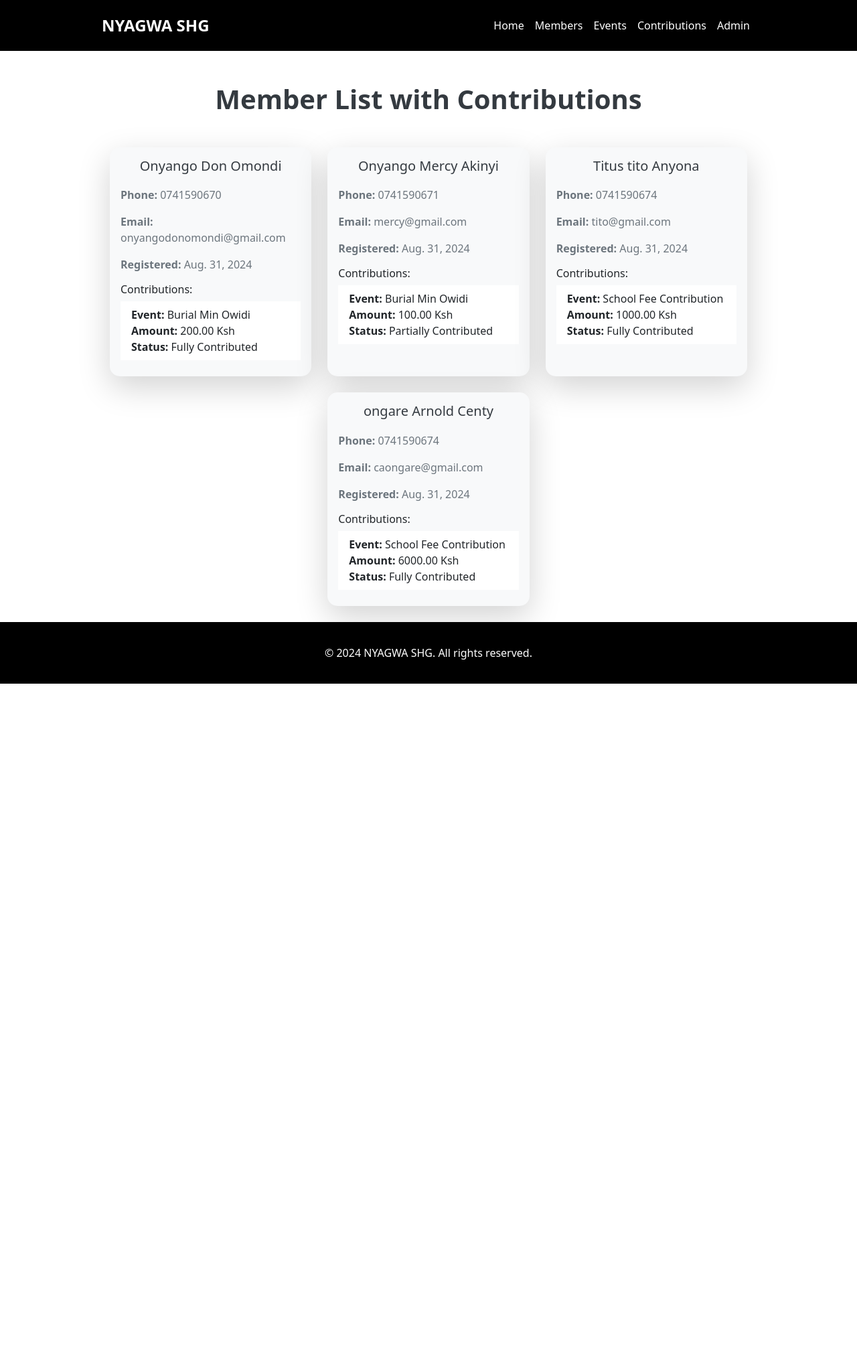
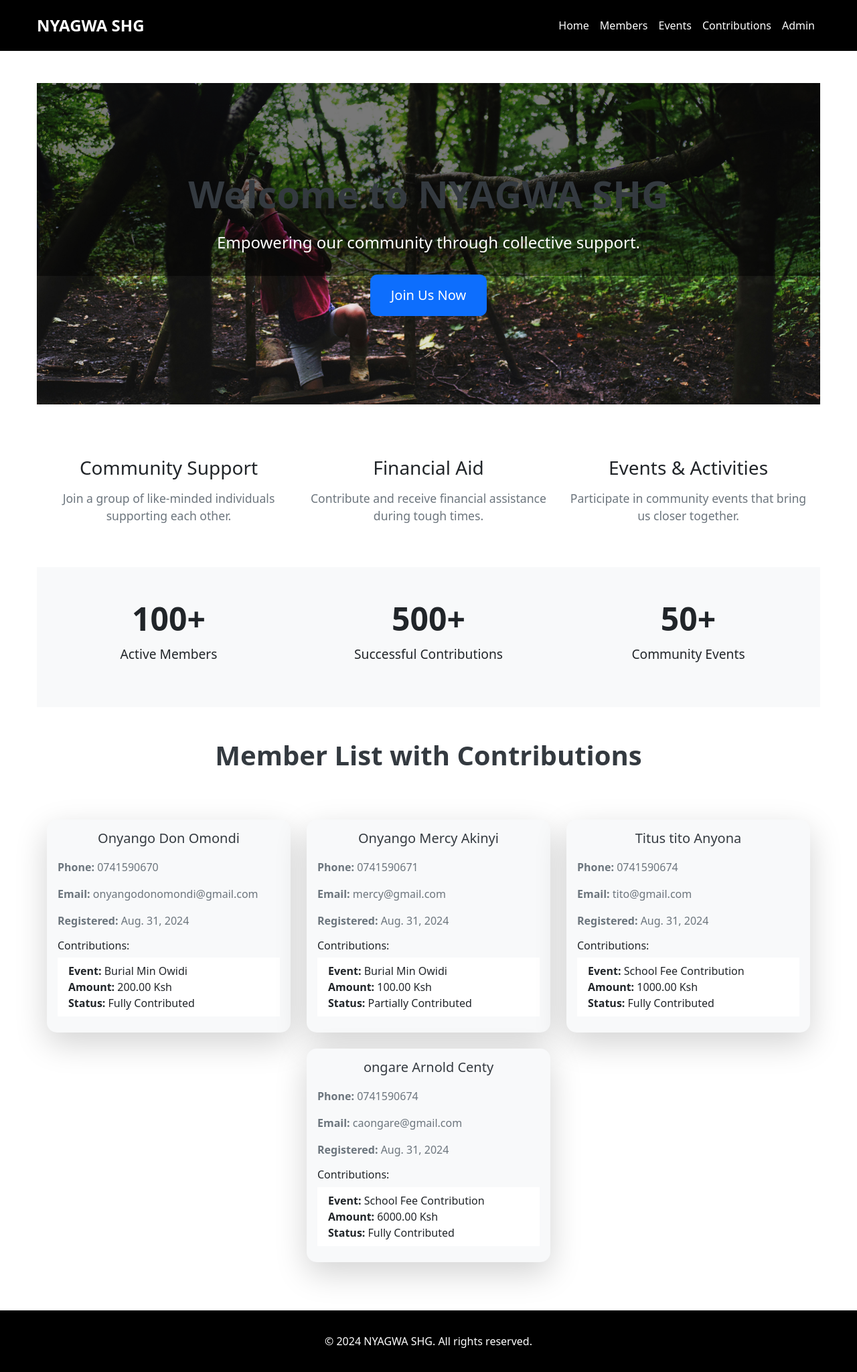
Before and after one commit to onyangodonomondi/Nyagwa_SHG, a Django app: page / in a window 1280 px wide. Shown: the whole page at 67% size. Before the commit the page ends 1021 px from the top, so only its background shows below. Run offline with Django 5.2, Linux system fonts and the light colour scheme; data comes from the database, SQL or seed files in the repository; both versions use the stored data as it was after the commit.

Commit message:
worked on home page

```diff
--- a/members/templates/base.html
+++ b/members/templates/base.html
@@ -46,7 +46,6 @@
         <!-- Main Content -->
         <div class="content container mt-5">
             {% block content %}
-            <!-- Your content goes here -->
             {% endblock %}
         </div>
 
--- a/members/templates/home.html
+++ b/members/templates/home.html
@@ -2,8 +2,126 @@
 
 {% block title %}Member List with Contributions{% endblock %}
 
+{% load static %}  <!-- Make sure to load the static tag -->
+
 {% block content %}
+<style>
+    .hero-section {
+    background-image: url("{% static 'images/background.jpg' %}");
+    background-size: cover;
+    background-position: center;
+    height: 60vh;
+    display: flex;
+    align-items: center;
+    justify-content: center;
+    color: white;
+    margin: 0;  /* Remove any margin */
+    padding: 0;
+    position: relative;
+    /* Ensure it doesn't overlap other elements */
+}
+
+.hero-section::before {
+    content: "";
+    position: absolute;
+    top: 0;
+    left: 0;
+    width: 100%;
+    height: 60%;
+    background: rgba(0, 0, 0, 0.5);
+    z-index: 1;
+}
+
+.hero-section .container {
+    position: relative;
+    z-index: 2;
+}
+
+.hero-section h1 {
+    font-size: 3.5rem;
+    font-weight: 700;
+    margin-bottom: 20px;
+}
+
+.hero-section p.lead {
+    font-size: 1.5rem;
+    margin-bottom: 30px;
+}
+
+
+    .hero-section .btn-primary {
+        font-size: 1.25rem;
+        padding: 15px 30px;
+        border-radius: 10px;
+    }
+</style>
+
+<div class="hero-section text-white text-center">
+    <div class="container">
+        <h1 class="display-4">Welcome to NYAGWA SHG</h1>
+        <p class="lead">Empowering our community through collective support.</p>
+        <a href="{% url 'register_member' %}" class="btn btn-primary btn-lg">Join Us Now</a>
+    </div>
+</div>
+
+<div class="features-section py-5 text-center">
+    <div class="container">
+        <div class="row">
+            <div class="col-md-4">
+                <div class="feature-box">
+                    <i class="fa fa-users fa-3x mb-3"></i>
+                    <h4>Community Support</h4>
+                    <p>Join a group of like-minded individuals supporting each other.</p>
+                </div>
+            </div>
+            <div class="col-md-4">
+                <div class="feature-box">
+                    <i class="fa fa-hand-holding-usd fa-3x mb-3"></i>
+                    <h4>Financial Aid</h4>
+                    <p>Contribute and receive financial assistance during tough times.</p>
+                </div>
+            </div>
+            <div class="col-md-4">
+                <div class="feature-box">
+                    <i class="fa fa-calendar-alt fa-3x mb-3"></i>
+                    <h4>Events & Activities</h4>
+                    <p>Participate in community events that bring us closer together.</p>
+                </div>
+            </div>
+        </div>
+    </div>
+</div>
+
+<div class="stats-section py-5 bg-light text-center">
+    <div class="container">
+        <div class="row">
+            <div class="col-md-4">
+                <div class="stat-box">
+                    <h2>100+</h2>
+                    <p>Active Members</p>
+                </div>
+            </div>
+            <div class="col-md-4">
+                <div class="stat-box">
+                    <h2>500+</h2>
+                    <p>Successful Contributions</p>
+                </div>
+            </div>
+            <div class="col-md-4">
+                <div class="stat-box">
+                    <h2>50+</h2>
+                    <p>Community Events</p>
+                </div>
+            </div>
+        </div>
+    </div>
+</div>
+
+<br>
+<br>
+
 <h1 class="text-center mb-5">Member List with Contributions</h1>
+<br>
 <div class="container">
     <div class="row justify-content-center">
         {% for member in members %}
@@ -34,4 +152,6 @@
         {% endfor %}
     </div>
 </div>
+<br>
+<br>
 {% endblock %}
--- a/static/css/styles.css
+++ b/static/css/styles.css
@@ -3,7 +3,10 @@
     background-color: #000;
     /* Dark background */
     padding: 15px 0;
-    /* Add vertical padding */
+    z-index: 1000;
+    /* Ensure navbar is on top */
+    position: relative;
+    /* Position relative to be above other elements */
 }
 
 .navbar-brand {
@@ -14,7 +17,6 @@
 
 .navbar-nav .nav-link {
     color: #fff;
-    /* White text color */
     font-size: 1rem;
     padding-left: 20px;
     padding-right: 20px;
@@ -30,33 +32,71 @@
     /* Make toggler icon white */
 }
 
+/* Hero Section */
+.hero-section {
+    background-image: url("{% static 'images/background.jpg' %}");
+    background-size: cover;
+    background-position: center;
+
+    /* Ensure it doesn't overlap other elements */
+}
+
+.hero-section .container {
+    max-width: 100%;
+    padding: 0;
+    position: relative;
+
+}
+
+.hero-section::before {
+    content: "";
+
+    top: 0;
+    left: 0;
+    width: 100%;
+    height: 100%;
+    background: rgba(228, 228, 228, 0.5);
+    z-index: 1;
+}
+
+.hero-section h1 {
+    font-size: 3.5rem;
+    font-weight: 700;
+    margin-bottom: 20px;
+}
+
+
+.hero-section p.lead {
+    font-size: 1.5rem;
+    margin-bottom: 0px;
+}
+
+.hero-section .btn-primary {
+    font-size: 1.25rem;
+    padding: 15px 30px;
+    border-radius: 10px;
+}
+
 /* Card styles */
 .card {
     border-radius: 15px;
-    /* Rounded corners */
     transition: transform 0.2s ease-in-out, box-shadow 0.2s ease-in-out;
     background-color: #f8f9fa;
-    /* Light background for contrast */
 }
 
 .card:hover {
     transform: translateY(-10px);
-    /* Lift the card on hover */
-    box-shadow: 0 20px 30px rgba(0, 0, 0, 0.1);
-    /* Deeper shadow on hover */
+    box-shadow: 0 20px 30px rgba(255, 255, 255, 0.952);
 }
 
 .card-title {
     color: #343a40;
-    /* Darker shade for title */
     margin-bottom: 1.2rem;
     text-align: center;
-    /* Centered title */
 }
 
 .card-text {
     color: #6c757d;
-    /* Muted text color */
 }
 
 .badge {
@@ -64,25 +104,27 @@
     padding: 0.5em 1em;
     border-radius: 10px;
     color: white;
+    display: inline-block;
+    margin-top: 10px;
 }
 
 .bg-success {
     background-color: #28a745;
-    /* Green for Super Member */
 }
 
 .bg-info {
     background-color: #17a2b8;
-    /* Blue for Active Member */
 }
 
 .bg-secondary {
     background-color: #6c757d;
-    /* Grey for Dormant Member */
 }
 
+/* General Container and Heading Styles */
 .container {
     max-width: 1200px;
+    padding-left: 15px;
+    padding-right: 15px;
 }
 
 h1 {
@@ -90,44 +132,85 @@ h1 {
     font-weight: 700;
     color: #343a40;
     margin-bottom: 2rem;
+    text-align: center;
 }
 
-.table {
-    background-color: #ffffff;
-    /* White background for the table */
+@media (max-width: 576px) {
+    .container {
+        padding-left: 10px;
+        padding-right: 10px;
+    }
+
+    h1 {
+        font-size: 1.5rem;
+    }
+}
+
+/* Responsive Table Styling */
+.table-responsive {
+    overflow-x: auto;
+    -webkit-overflow-scrolling: touch;
+}
+
+.table th,
+.table td {
+    vertical-align: middle;
+    text-align: left;
+    white-space: nowrap;
+    padding: 15px;
 }
 
 .table thead th {
     background-color: #343a40;
-    /* Dark background for table headers */
     color: white;
-    /* White text for headers */
     text-transform: uppercase;
-    /* Uppercase headers */
-    padding: 15px;
-    /* Increase padding for headers */
-}
-
-.table tbody td {
-    padding: 12px;
-    /* Increase padding for table cells */
-    font-size: 1rem;
-    /* Increase font size for readability */
 }
 
 .table-striped tbody tr:nth-of-type(odd) {
     background-color: #f2f2f2;
-    /* Light grey for odd rows */
 }
 
 .table tbody tr:hover {
     background-color: #f1f1f1;
-    /* Slightly darker grey on hover */
 }
 
-.container {
-    max-width: 1000px;
-    /* Restrict table width for better readability */
+/* Custom Responsive Design for Small Screens */
+@media (max-width: 576px) {
+    .table thead {
+        display: none;
+    }
+
+    .table tr {
+        display: block;
+        margin-bottom: 10px;
+    }
+
+    .table td {
+        display: block;
+        text-align: right;
+        font-size: 14px;
+        border-bottom: 1px solid #ddd;
+        position: relative;
+        padding-left: 50%;
+        padding-top: 10px;
+        padding-bottom: 10px;
+    }
+
+    .table td:before {
+        content: attr(data-label);
+        position: absolute;
+        left: 0;
+        width: 50%;
+        padding-left: 15px;
+        font-weight: bold;
+        text-align: left;
+        background-color: #f8f9fa;
+    }
+
+    .badge {
+        display: block;
+        margin: 10px 0;
+    }
 }
 
 /* Footer styles */
@@ -158,3 +241,40 @@ html {
     font-style: italic;
     color: #6c757d;
 }
+
+/* Features Section */
+.features-section {
+    padding: 60px 0;
+    margin-top: 30px;
+}
+
+.features-section .feature-box i {
+    color: #17a2b8;
+    margin-bottom: 15px;
+}
+
+.features-section .feature-box h4 {
+    font-size: 1.75rem;
+    margin-bottom: 15px;
+}
+
+.features-section .feature-box p {
+    font-size: 1.1rem;
+    color: #6c757d;
+}
+
+/* Stats Section */
+.stats-section {
+    background-color: #f8f9fa;
+    padding: 60px 0;
+}
+
+.stat-box h2 {
+    font-size: 3rem;
+    font-weight: bold;
+}
+
+.stat-box p {
+    font-size: 1.2rem;
+    margin-top: 10px;
+}
```
Also changed, not shown: members/templates/contributions_page.html (+1 -8 lines), db.sqlite3, static/images/background.jpg (added), 1 other file.
